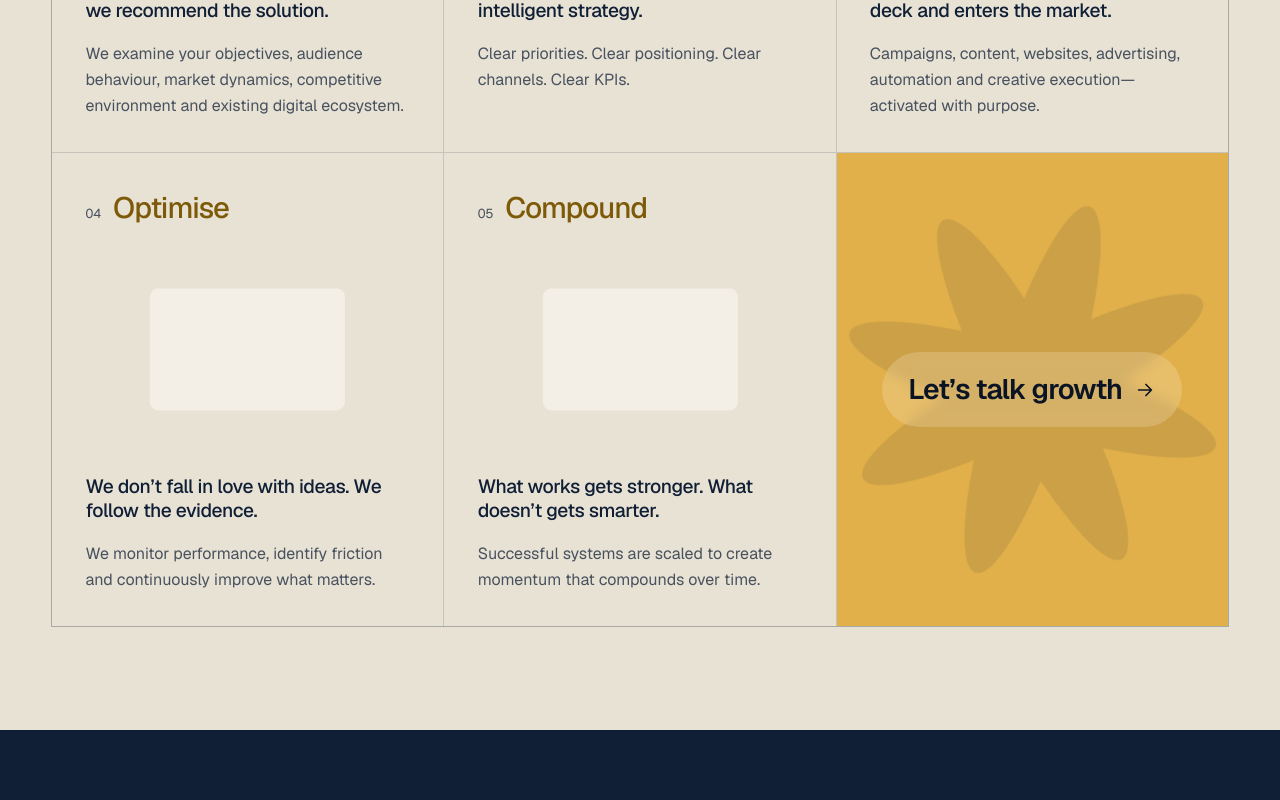
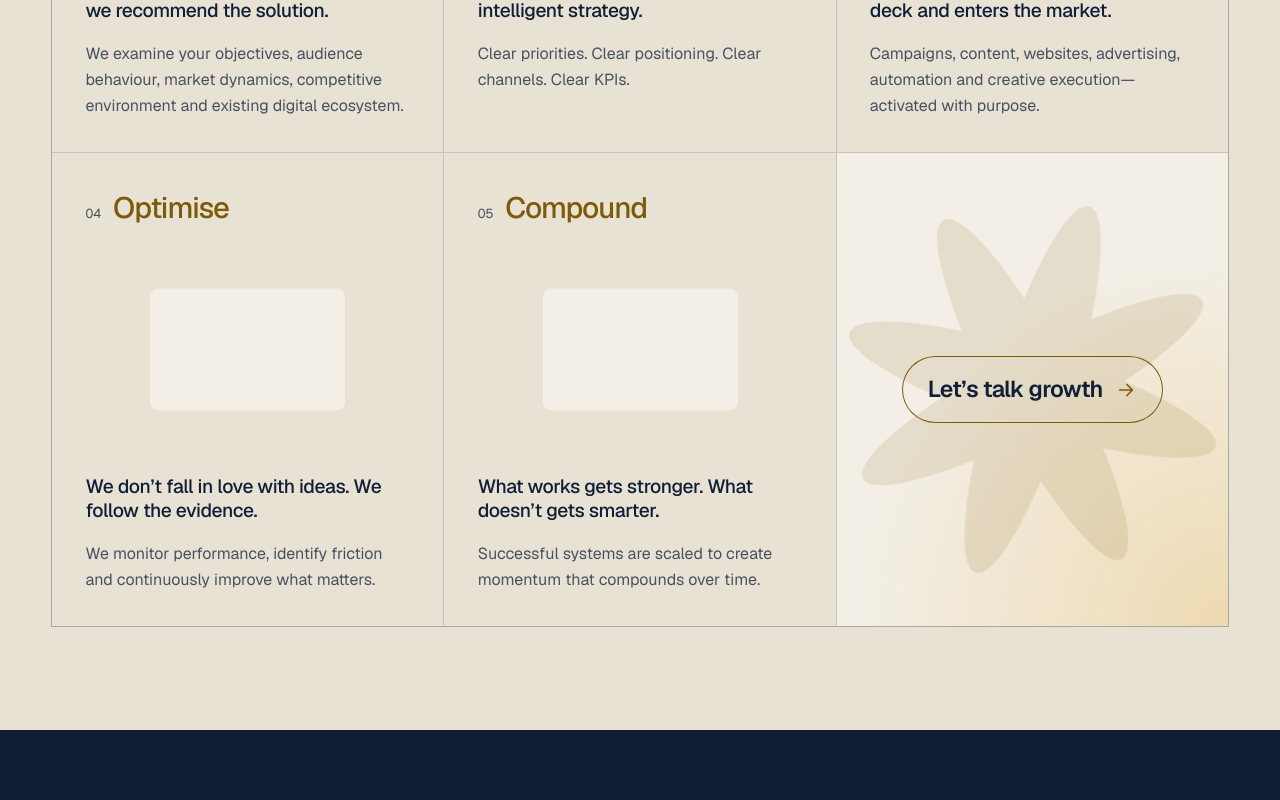
Before and after one commit to valanarasan/digital-marketing, a React (Vite) app: page / in a window 1280 px wide. Shown: the part 4060-4860 px from the top of the page. Built offline with nearby package versions, Linux system fonts and the light colour scheme.

Commit message:
[Tech] [Valan] Update. quiet navy Let's talk growth card with a gold glow.

```diff
--- a/src/sections/Process/Process.module.css
+++ b/src/sections/Process/Process.module.css
@@ -143,17 +143,21 @@
   place-items: center;
   min-height: 420px;
   overflow: hidden;
-  background: var(--color-gold);
-  color: var(--color-ink);
+  /* The step illustrations' own tile with a warm gold glow in one corner (it was solid gold). */
+  background:
+    radial-gradient(circle at 100% 100%, rgba(226, 176, 74, 0.34), transparent 60%), var(--tile);
+  color: var(--fg);
 }
 
 .ctaStar {
   position: absolute;
   width: 112%;
   height: auto;
-  opacity: 0.1;
+  color: var(--acc);
+  opacity: 0.12;
 }
 
+/* A thin gold outline at rest; it fills with gold when the card is hovered. */
 .ctaLabel {
   position: relative;
   display: inline-flex;
@@ -161,9 +165,8 @@
   gap: 12px;
   padding: 16px 26px;
   border-radius: var(--radius-pill);
-  background: rgba(255, 255, 255, 0.18);
-  backdrop-filter: blur(6px);
-  font-size: clamp(24px, 2.2vw, 32px);
+  box-shadow: inset 0 0 0 1px var(--acc);
+  font-size: clamp(20px, 1.8vw, 26px);
   font-weight: 600;
   letter-spacing: -0.03em;
   transition:
@@ -175,12 +178,18 @@
 .ctaArrow {
   width: 22px;
   height: 22px;
+  color: var(--acc);
+  transition: color 0.35s ease;
 }
 
 .cta:hover .ctaLabel {
-  background: var(--color-ink);
-  color: var(--color-gold);
+  background: var(--acc);
+  color: var(--bg);
   transform: scale(1.04);
+}
+
+.cta:hover .ctaArrow {
+  color: var(--bg);
 }
 
 @keyframes spin {
```
